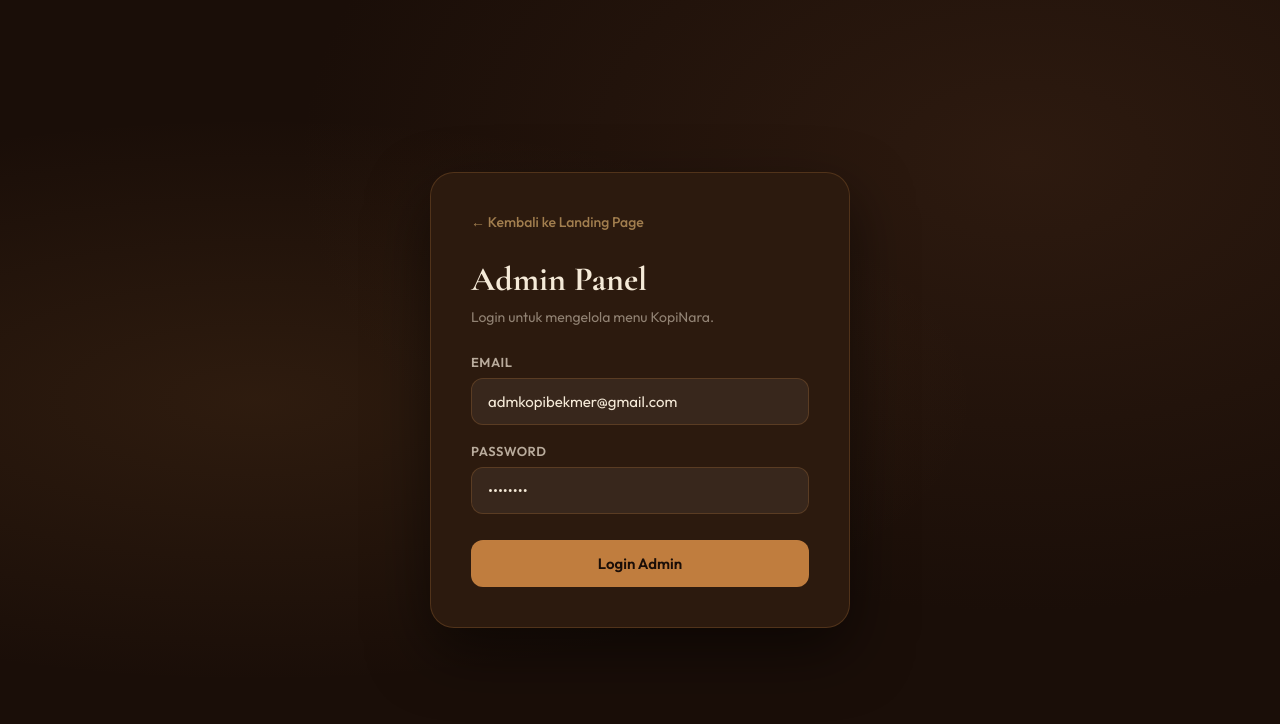
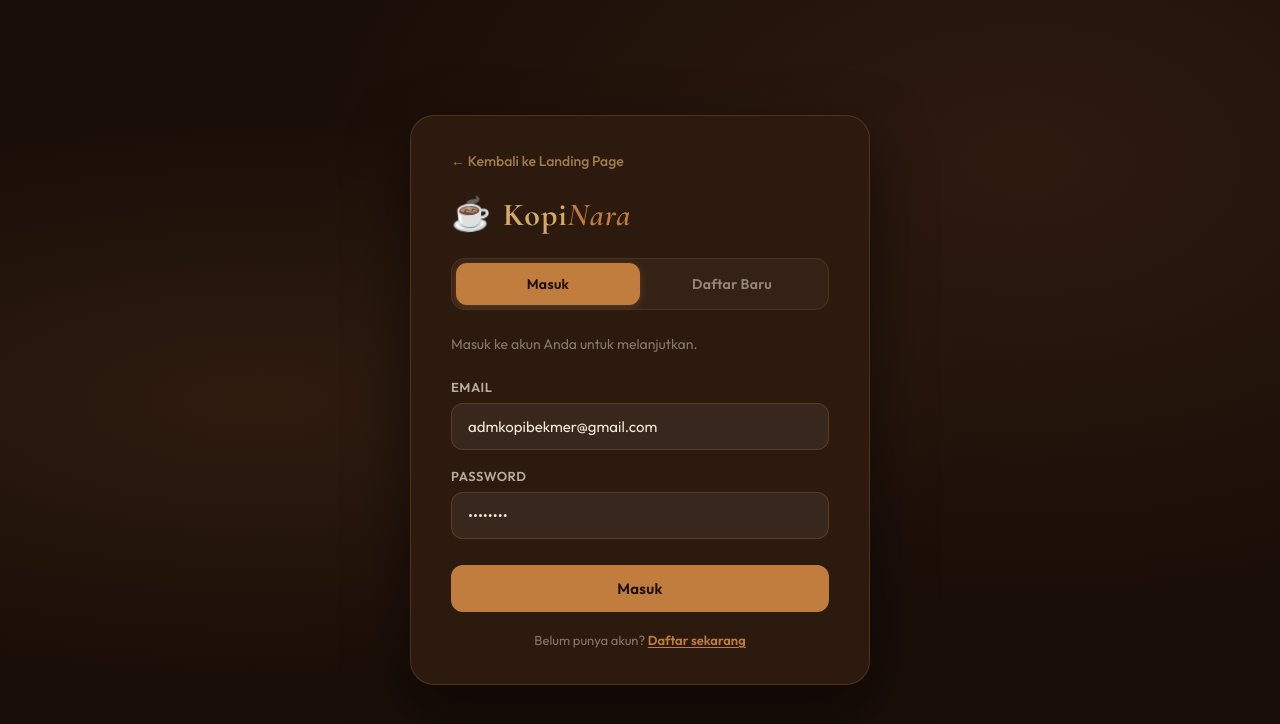
Before and after one commit to Deikazen/pemweb_lanjut, a React (Create React App) app in the folder frontend/: page /admin in a window 1280 px wide. Shown: the top 724 px of the page. Built offline with nearby package versions, Linux system fonts and the light colour scheme.

Commit message:
sementara biar bisa switch git

```diff
--- a/frontend/src/components/LoginPage.css
+++ b/frontend/src/components/LoginPage.css
@@ -1,10 +1,12 @@
 /* ============================================
    LoginPage.css
-   → Style halaman login admin
-   → Includes: login page background, card, back button
+   → Style halaman auth universal (Login & Register)
+   → Includes: auth page background, card, tabs,
+   →           brand header, form, switch links
    ============================================ */
 
-.admin-login-page {
+/* ── AUTH PAGE BACKGROUND ─────────────────── */
+.auth-page {
   min-height: 100vh;
   background-color: var(--espresso);
   background-image:
@@ -16,12 +18,13 @@
   padding: 24px;
 }
 
-.admin-login-card {
+/* ── AUTH CARD ─────────────────────────────── */
+.auth-card {
   width: 100%;
-  max-width: 420px;
+  max-width: 460px;
   background-color: var(--dark-roast);
   border: 1px solid rgba(192,125,62,0.25);
-  padding: 40px;
+  padding: 36px 40px;
   border-radius: 24px;
   box-shadow: 0 24px 60px rgba(0,0,0,0.5);
 }
@@ -36,7 +39,7 @@
   cursor: pointer;
   padding: 0;
   transition: opacity 0.2s;
-  margin-bottom: 28px;
+  margin-bottom: 24px;
   display: block;
 }
 
@@ -44,20 +47,102 @@
   opacity: 1;
 }
 
-.admin-login-card h1 {
-  font-family: var(--font-display);
-  font-size: 34px;
-  color: var(--cream);
-  margin-bottom: 8px;
+/* ── BRAND HEADER ─────────────────────────── */
+.auth-brand {
+  display: flex;
+  align-items: center;
+  gap: 12px;
+  margin-bottom: 24px;
 }
 
-.admin-login-card > p {
-  font-size: 14px;
-  color: rgba(245,234,216,0.5);
-  margin-bottom: 28px;
+.auth-brand-icon {
+  font-size: 32px;
+  animation: steamAuth 3s ease-in-out infinite;
 }
 
-/* Submit button (login) */
+@keyframes steamAuth {
+  0%, 100% { transform: translateY(0) rotate(-5deg); }
+  50%       { transform: translateY(-4px) rotate(5deg); }
+}
+
+.auth-brand h1 {
+  font-family: var(--font-display);
+  font-size: 32px;
+  color: var(--latte);
+  letter-spacing: 1px;
+}
+
+.auth-brand h1 span {
+  font-style: italic;
+  color: var(--caramel);
+}
+
+/* ── AUTH TABS ─────────────────────────────── */
+.auth-tabs {
+  display: flex;
+  gap: 0;
+  margin-bottom: 24px;
+  background-color: rgba(255,255,255,0.04);
+  border: 1px solid rgba(192,125,62,0.18);
+  border-radius: 14px;
+  padding: 4px;
+  overflow: hidden;
+}
+
+.auth-tab {
+  flex: 1;
+  padding: 12px 16px;
+  font-size: 14px;
+  font-weight: 600;
+  letter-spacing: 0.3px;
+  border: none;
+  background: transparent;
+  color: rgba(245,234,216,0.5);
+  cursor: pointer;
+  border-radius: 11px;
+  transition: all 0.25s ease;
+}
+
+.auth-tab:hover {
+  color: rgba(245,234,216,0.8);
+  background-color: rgba(255,255,255,0.04);
+}
+
+.auth-tab--active {
+  background-color: var(--caramel);
+  color: var(--espresso);
+  box-shadow: 0 2px 10px rgba(192,125,62,0.3);
+}
+
+.auth-tab--active:hover {
+  background-color: var(--caramel);
+  color: var(--espresso);
+}
+
+/* ── AUTH FORM ─────────────────────────────── */
+.auth-form {
+  animation: authFormFadeIn 0.3s ease;
+}
+
+@keyframes authFormFadeIn {
+  from { opacity: 0; transform: translateY(8px); }
+  to   { opacity: 1; transform: translateY(0); }
+}
+
+.auth-subtitle {
+  font-size: 14px;
+  color: rgba(245,234,216,0.45);
+  margin-bottom: 24px;
+  line-height: 1.5;
+}
+
+.auth-form-row {
+  display: grid;
+  grid-template-columns: 1fr 1fr;
+  gap: 12px;
+}
+
+/* ── SUBMIT BUTTON ────────────────────────── */
 .btn-submit {
   width: 100%;
   background-color: var(--caramel);
@@ -68,16 +153,67 @@
   font-weight: 700;
   font-size: 15px;
   margin-top: 8px;
-  transition: background-color 0.25s, transform 0.2s;
+  transition: background-color 0.25s, transform 0.2s, box-shadow 0.25s;
+  letter-spacing: 0.3px;
 }
 
 .btn-submit:hover:not(:disabled) {
   background-color: var(--latte);
   color: var(--espresso);
   transform: translateY(-1px);
+  box-shadow: 0 6px 20px rgba(192,125,62,0.3);
 }
 
 .btn-submit:disabled {
   opacity: 0.5;
   cursor: not-allowed;
 }
+
+.btn-submit--register {
+  background: linear-gradient(135deg, var(--caramel) 0%, #b06830 100%);
+}
+
+.btn-submit--register:hover:not(:disabled) {
+  background: linear-gradient(135deg, var(--latte) 0%, var(--caramel) 100%);
+}
+
+/* ── SWITCH LINK ──────────────────────────── */
+.auth-switch-text {
+  text-align: center;
+  font-size: 13px;
+  color: rgba(245,234,216,0.45);
+  margin-top: 20px;
+}
+
+.auth-switch-link {
+  background: none;
+  border: none;
+  color: var(--caramel);
+  font-weight: 600;
+  font-size: 13px;
+  cursor: pointer;
+  padding: 0;
+  text-decoration: underline;
+  text-underline-offset: 2px;
+  transition: color 0.2s;
+}
+
+.auth-switch-link:hover {
+  color: var(--latte);
+}
+
+/* ── RESPONSIVE ───────────────────────────── */
+@media (max-width: 520px) {
+  .auth-card {
+    padding: 28px 24px;
+  }
+
+  .auth-form-row {
+    grid-template-columns: 1fr;
+    gap: 0;
+  }
+
+  .auth-brand h1 {
+    font-size: 26px;
+  }
+}
--- a/frontend/src/components/LoginPage.jsx
+++ b/frontend/src/components/LoginPage.jsx
@@ -1,46 +1,105 @@
 // ============================================
-// LoginPage.jsx  (Halaman Login Admin)
-// → Form email + password → dapat JWT token
+// LoginPage.jsx  (Halaman Auth Universal)
+// → Form Login & Register (tab-based)
+// → Bisa dipakai oleh Admin maupun Customer
+// → Register: nama, email, password → akun baru
+// → Login: email, password → dapat JWT token + role
 // → Tombol kembali ke Landing Page
 // → Dipakai di: AdminPage (saat belum login)
 // ============================================
 
+import { useState } from "react";
 import { useNavigate } from "react-router-dom";
 import AlertMessage from "./AlertMessage";
 import "./LoginPage.css";
 
 function LoginPage({
+  // Login props
   email,
   password,
   onEmailChange,
   onPasswordChange,
-  onSubmit,
+  onLoginSubmit,
+  // Register props
+  onRegisterSubmit,
+  // Shared
   loading,
   message,
   msgType,
 }) {
   const navigate = useNavigate();
+  const [authMode, setAuthMode] = useState("login"); // "login" | "register"
+
+  // Register form state (managed locally)
+  const [regName, setRegName] = useState("");
+  const [regEmail, setRegEmail] = useState("");
+  const [regPassword, setRegPassword] = useState("");
+  const [regConfirmPassword, setRegConfirmPassword] = useState("");
+
+  const handleRegister = (e) => {
+    e.preventDefault();
+    if (regPassword !== regConfirmPassword) {
+      // Parent will handle this via showMessage, but we can pass it up
+      onRegisterSubmit(e, { name: regName, email: regEmail, password: regPassword, confirmPassword: regConfirmPassword });
+      return;
+    }
+    onRegisterSubmit(e, { name: regName, email: regEmail, password: regPassword, confirmPassword: regConfirmPassword });
+  };
+
+  const switchToLogin = () => {
+    setAuthMode("login");
+  };
+
+  const switchToRegister = () => {
+    setAuthMode("register");
+  };
 
   return (
-    <div className="admin-login-page">
-      <div className="admin-login-card">
+    <div className="auth-page">
+      <div className="auth-card">
         <button className="back-btn" onClick={() => navigate("/")}>
           ← Kembali ke Landing Page
         </button>
 
-        <h1>Admin Panel</h1>
-        <p>Login untuk mengelola menu KopiNara.</p>
+        {/* ── Brand Header ── */}
+        <div className="auth-brand">
+          <span className="auth-brand-icon">☕</span>
+          <h1>Kopi<span>Nara</span></h1>
+        </div>
+
+        {/* ── Auth Mode Tabs ── */}
+        <div className="auth-tabs">
+          <button
+            className={`auth-tab ${authMode === "login" ? "auth-tab--active" : ""}`}
+            onClick={switchToLogin}
+            type="button"
+          >
+            Masuk
+          </button>
+          <button
+            className={`auth-tab ${authMode === "register" ? "auth-tab--active" : ""}`}
+            onClick={switchToRegister}
+            type="button"
+          >
+            Daftar Baru
+          </button>
+        </div>
 
         <AlertMessage message={message} type={msgType} />
 
-        <form onSubmit={onSubmit}>
+        {/* ═══ LOGIN FORM ═══ */}
+        {authMode === "login" && (
+          <form onSubmit={onLoginSubmit} className="auth-form">
+            <p className="auth-subtitle">Masuk ke akun Anda untuk melanjutkan.</p>
+
             <div className="field-group">
               <label>Email</label>
               <input
                 type="email"
-              placeholder="admin@gmail.com"
+                placeholder="email@contoh.com"
                 value={email}
                 onChange={(e) => onEmailChange(e.target.value)}
+                required
               />
             </div>
 
@@ -51,13 +110,88 @@
                 placeholder="Masukkan password"
                 value={password}
                 onChange={(e) => onPasswordChange(e.target.value)}
+                required
               />
             </div>
 
             <button type="submit" className="btn-submit" disabled={loading}>
-            {loading ? "Loading..." : "Login Admin"}
+              {loading ? "Memproses..." : "Masuk"}
             </button>
+
+            <p className="auth-switch-text">
+              Belum punya akun?{" "}
+              <button type="button" className="auth-switch-link" onClick={switchToRegister}>
+                Daftar sekarang
+              </button>
+            </p>
           </form>
+        )}
+
+        {/* ═══ REGISTER FORM ═══ */}
+        {authMode === "register" && (
+          <form onSubmit={handleRegister} className="auth-form">
+            <p className="auth-subtitle">Buat akun baru untuk memesan kopi favorit Anda.</p>
+
+            <div className="field-group">
+              <label>Nama Lengkap</label>
+              <input
+                type="text"
+                placeholder="Masukkan nama lengkap"
+                value={regName}
+                onChange={(e) => setRegName(e.target.value)}
+                required
+              />
+            </div>
+
+            <div className="field-group">
+              <label>Email</label>
+              <input
+                type="email"
+                placeholder="email@contoh.com"
+                value={regEmail}
+                onChange={(e) => setRegEmail(e.target.value)}
+                required
+              />
+            </div>
+
+            <div className="auth-form-row">
+              <div className="field-group">
+                <label>Password</label>
+                <input
+                  type="password"
+                  placeholder="Min. 6 karakter"
+                  value={regPassword}
+                  onChange={(e) => setRegPassword(e.target.value)}
+                  minLength={6}
+                  required
+                />
+              </div>
+
+              <div className="field-group">
+                <label>Konfirmasi Password</label>
+                <input
+                  type="password"
+                  placeholder="Ulangi password"
+                  value={regConfirmPassword}
+                  onChange={(e) => setRegConfirmPassword(e.target.value)}
+                  minLength={6}
+                  required
+                />
+              </div>
+            </div>
+
+            <button type="submit" className="btn-submit btn-submit--register" disabled={loading}>
+              {loading ? "Mendaftarkan..." : "Daftar Akun"}
+            </button>
+
+            <p className="auth-switch-text">
+              Sudah punya akun?{" "}
+              <button type="button" className="auth-switch-link" onClick={switchToLogin}>
+                Masuk di sini
+              </button>
+            </p>
+          </form>
+        )}
       </div>
     </div>
   );
```
Also changed, not shown: frontend/src/hooks/useApi.js (+39 -10 lines), 2 other files (tests, documents, lock files or other folders). Lines whose indentation alone changed are shown as unchanged.
